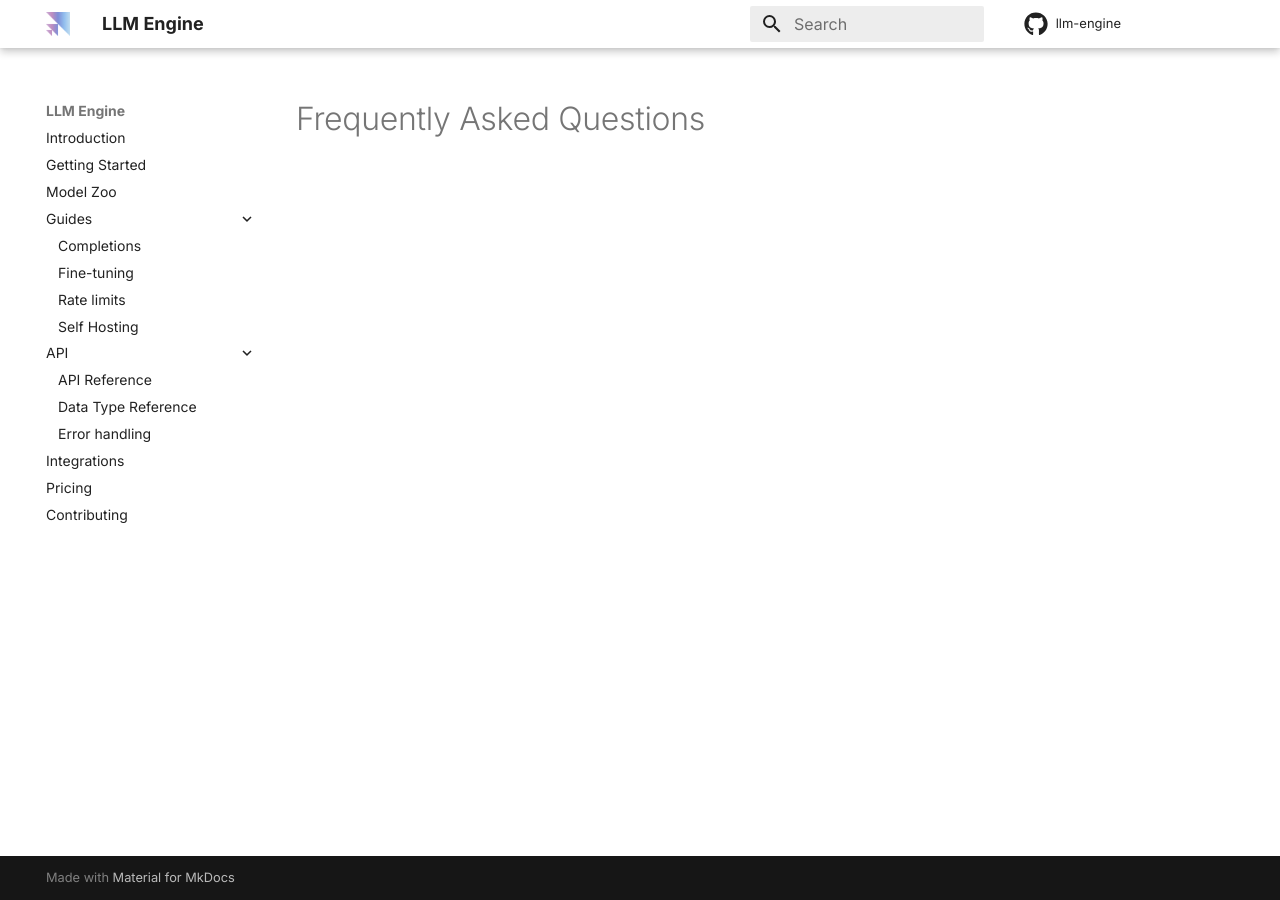
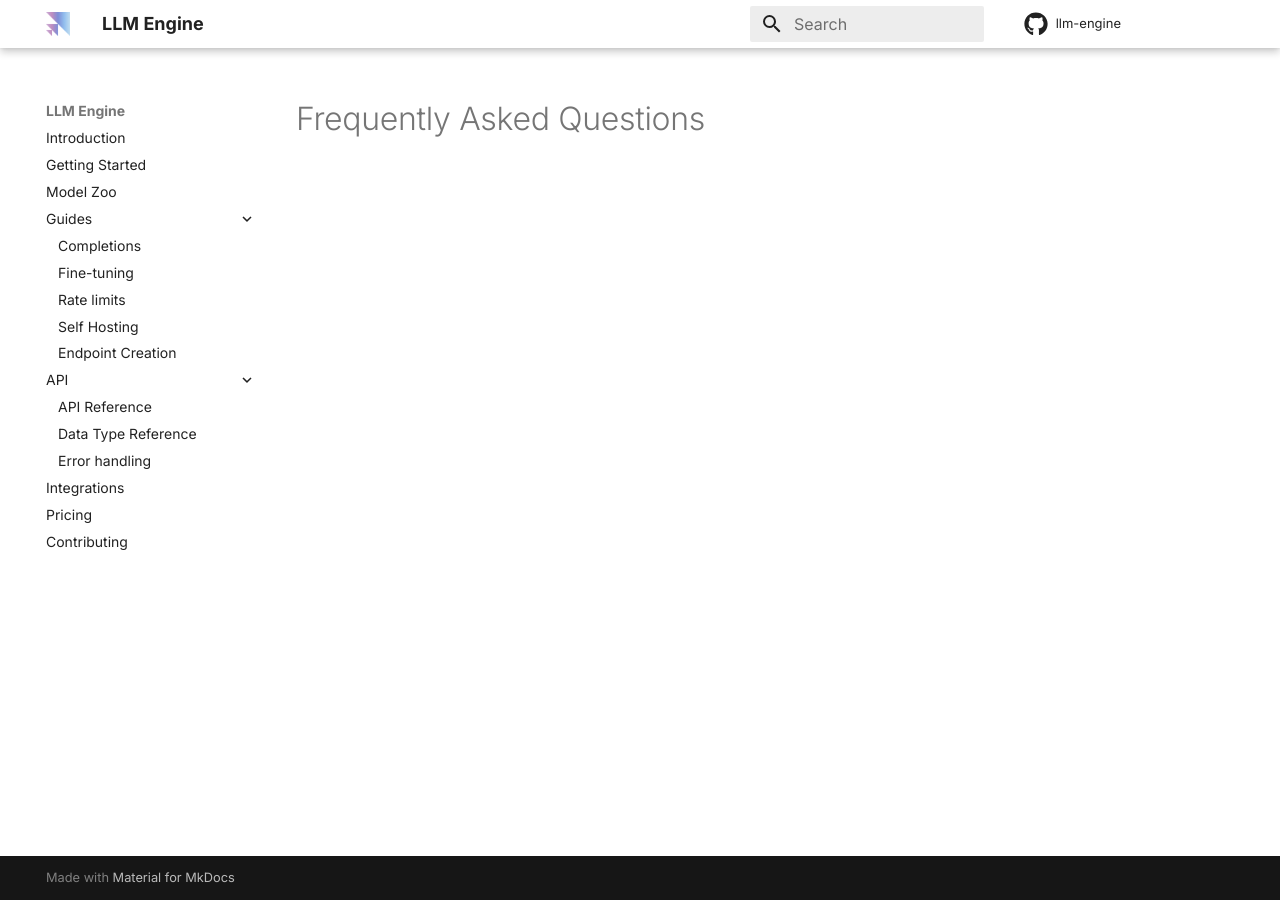
Before and after one commit to scaleapi/llm-engine, an MkDocs documentation site: the page built from docs/faq.md, in a window 1280 px wide. Built offline with MkDocs 1.6.1 and Material for MkDocs 9.7.7, drawn with Linux system fonts in a browser that asks for light colours; comment, search, counter and statistics services are not loaded.

Commit message:
modifying mkdocs

```diff
--- a/mkdocs.yml
+++ b/mkdocs.yml
@@ -42,6 +42,7 @@ nav:
       - "Fine-tuning": guides/fine_tuning.md
       - "Rate limits": guides/rate_limits.md
       - "Self Hosting": guides/self_hosting.md
+      - "Endpoint Creation": guides/endpoint_creation.md
   - "API":
       - "API Reference": api/python_client.md
       - "Data Type Reference": api/data_types.md
```
